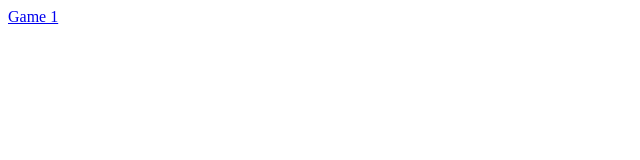
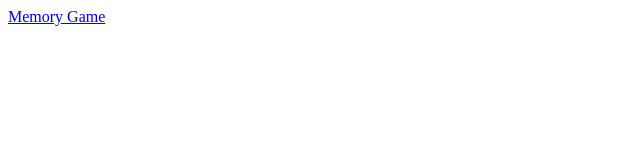
Before and after one commit to adedamolagig/JavaScriptGames, a website: page dist/index.html in a window 1280 px wide. Shown: the full height of the page, 0-640 px from the left. Drawn offline with Linux system fonts and the light colour scheme.

Commit message:
changes name of href to be more descriptive

```diff
--- a/dist/index.html
+++ b/dist/index.html
@@ -4,6 +4,6 @@
 	<title>Landing Page</title>
 </head>
 <body>
-	<a href="Game1/game1.html">Game 1</a>
+	<a href="Game1/game1.html">Memory Game</a>
 </body>
 </html>
```
